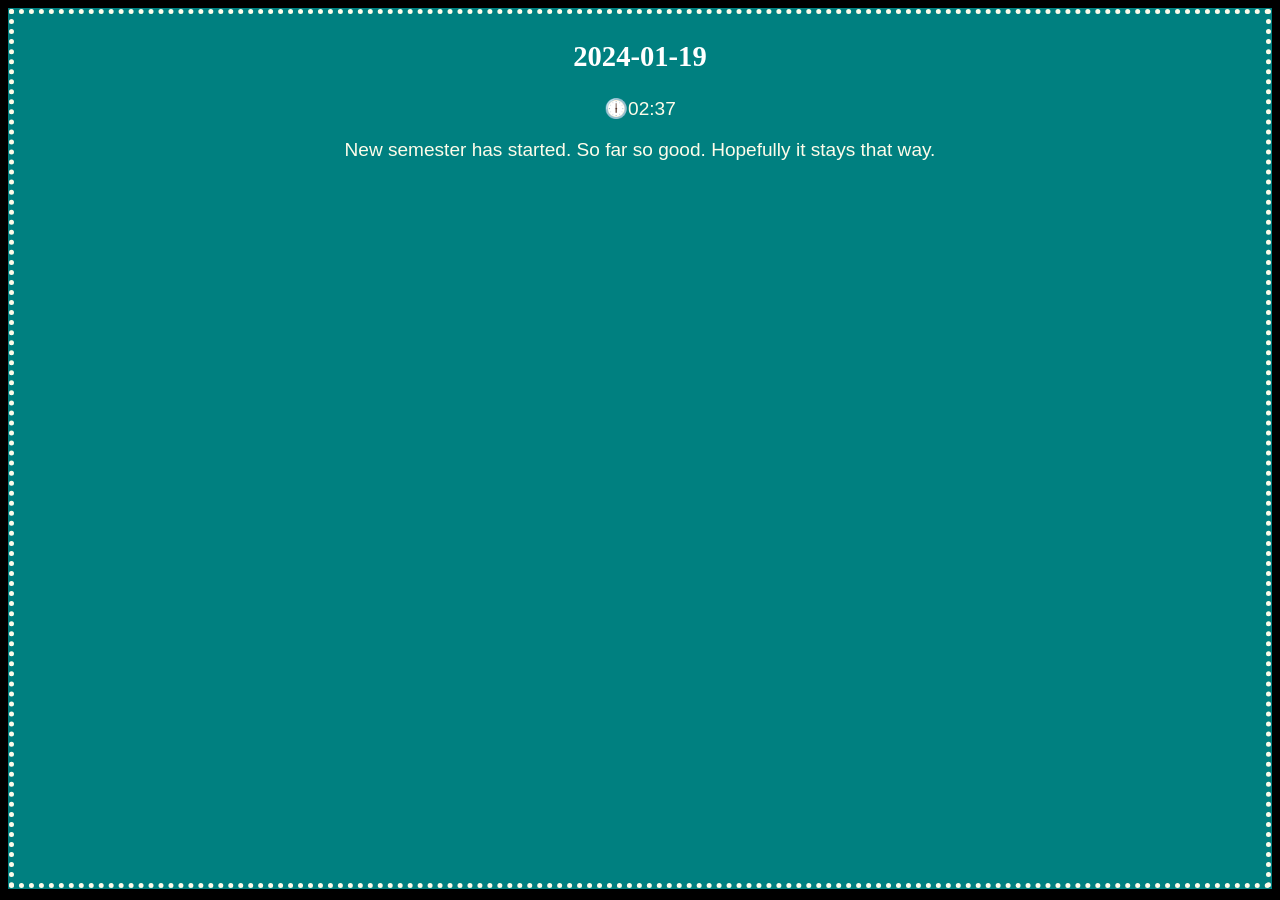
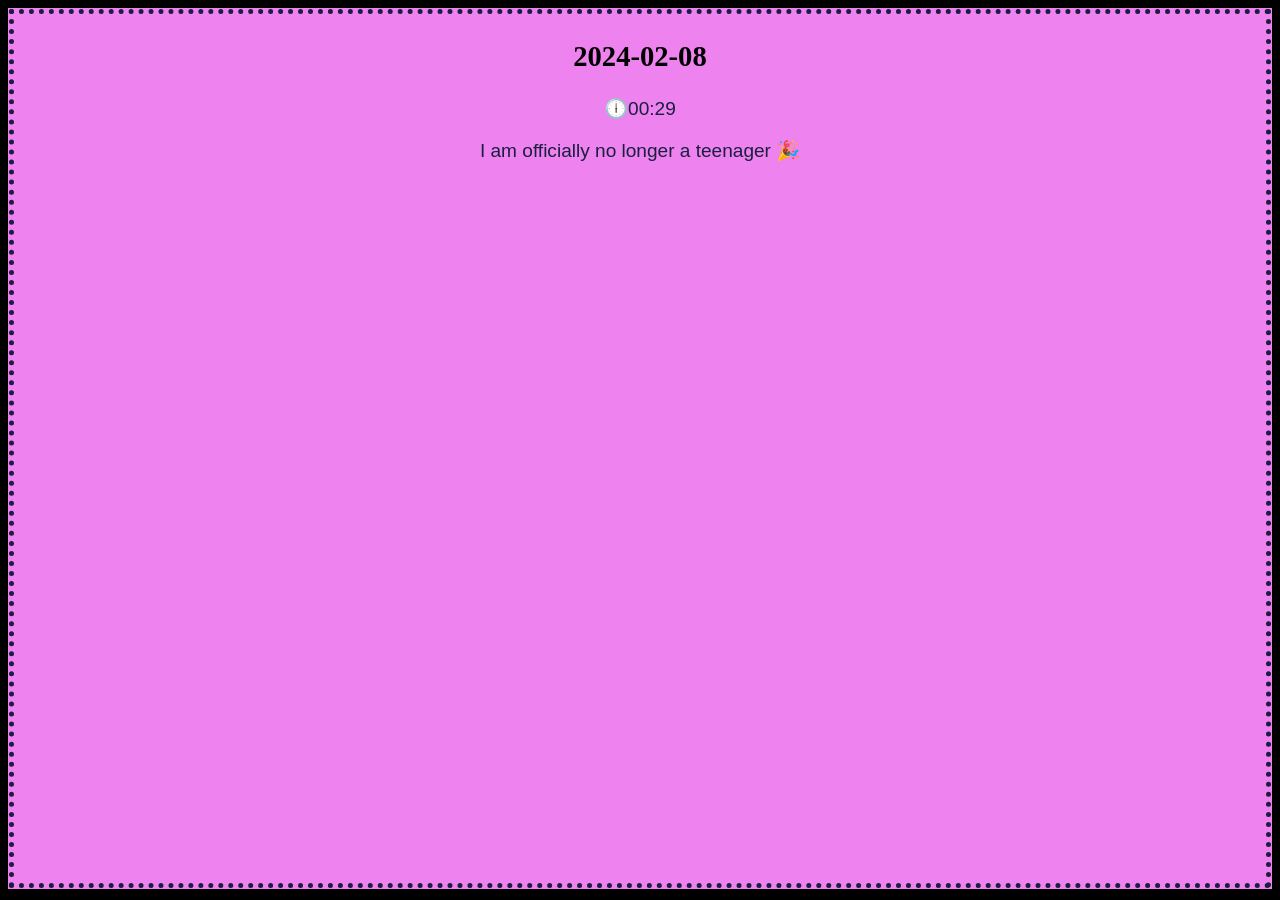
Before and after one commit to RodFireProductions/Status, a Jekyll site: the page built from site/embed.md, in a window 1280 px wide. Built offline with Jekyll 4.4.1, drawn with Linux system fonts in a browser that asks for light colours.

Commit message:
Status Update Thu 02/08/2024  0:29:45.56

```diff
--- a/site/_data/x.json
+++ b/site/_data/x.json
@@ -1,3 +1,3 @@
 {
-    "num": 17
+    "num": 18
 }
--- a/site/_includes/latest_status.html
+++ b/site/_includes/latest_status.html
@@ -1,7 +1,7 @@
 
 
-<article class="green" id="17">
-<h2>2024-01-19</h2>
-<p class="time">&#x1F555;02:37</p>
-<p class="content">New semester has started. So far so good. Hopefully it stays that way.</p>
+<article class="pink" id="18">
+<h2>2024-02-08</h2>
+<p class="time">&#x1F555;00:29</p>
+<p class="content">I am officially no longer a teenager 🎉</p>
 </article>
```
Also changed, not shown: site/_includes/status.html (+7 -0 lines).
